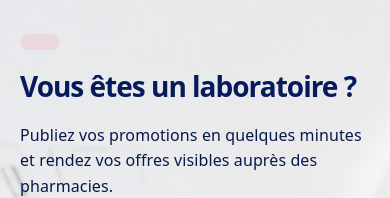
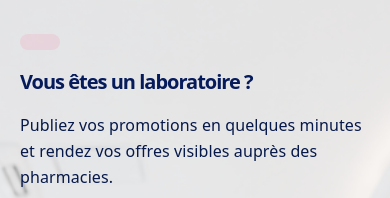
Before and after one commit to Cashadom/pharmapromo, a React (Vite) app: page / in a window 390 px wide. Shown: the part 1856-2054 px from the top of the page. Built offline with nearby package versions, Linux system fonts and the light colour scheme; no server answers; the database is empty.

Commit message:
Update navbar, hero, lab block, dashboard and offers UI

```diff
--- a/src/components/LabBlock.css
+++ b/src/components/LabBlock.css
@@ -13,7 +13,7 @@
   inset: 0;
   z-index: 0;
   pointer-events: none;
-  opacity: 0.32;
+  opacity: 0.42;
   overflow: hidden;
 }
 
@@ -368,7 +368,7 @@
   }
 
   .lab-title {
-    font-size: 28px;
+    font-size: 24px;  /* Réduit de 28px à 24px */
   }
 
   .lab-description {
@@ -421,3 +421,10 @@
     background: rgba(255, 255, 255, 0.95);
   }
 }
+
+/* Très petits écrans (moins de 480px) */
+@media (max-width: 480px) {
+  .lab-title {
+    font-size: 20px;  /* Encore plus petit pour très petits écrans */
+  }
+}
```
